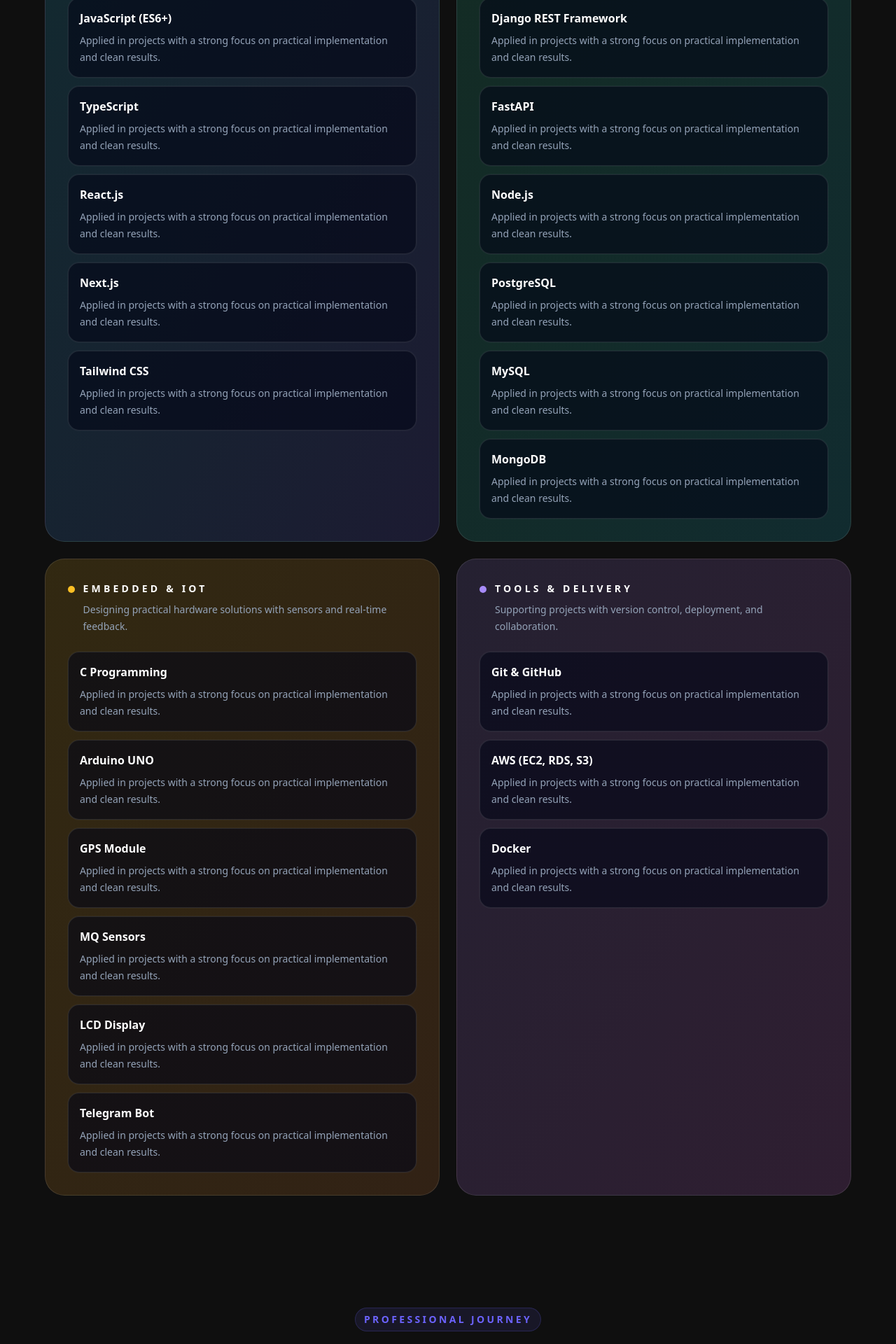
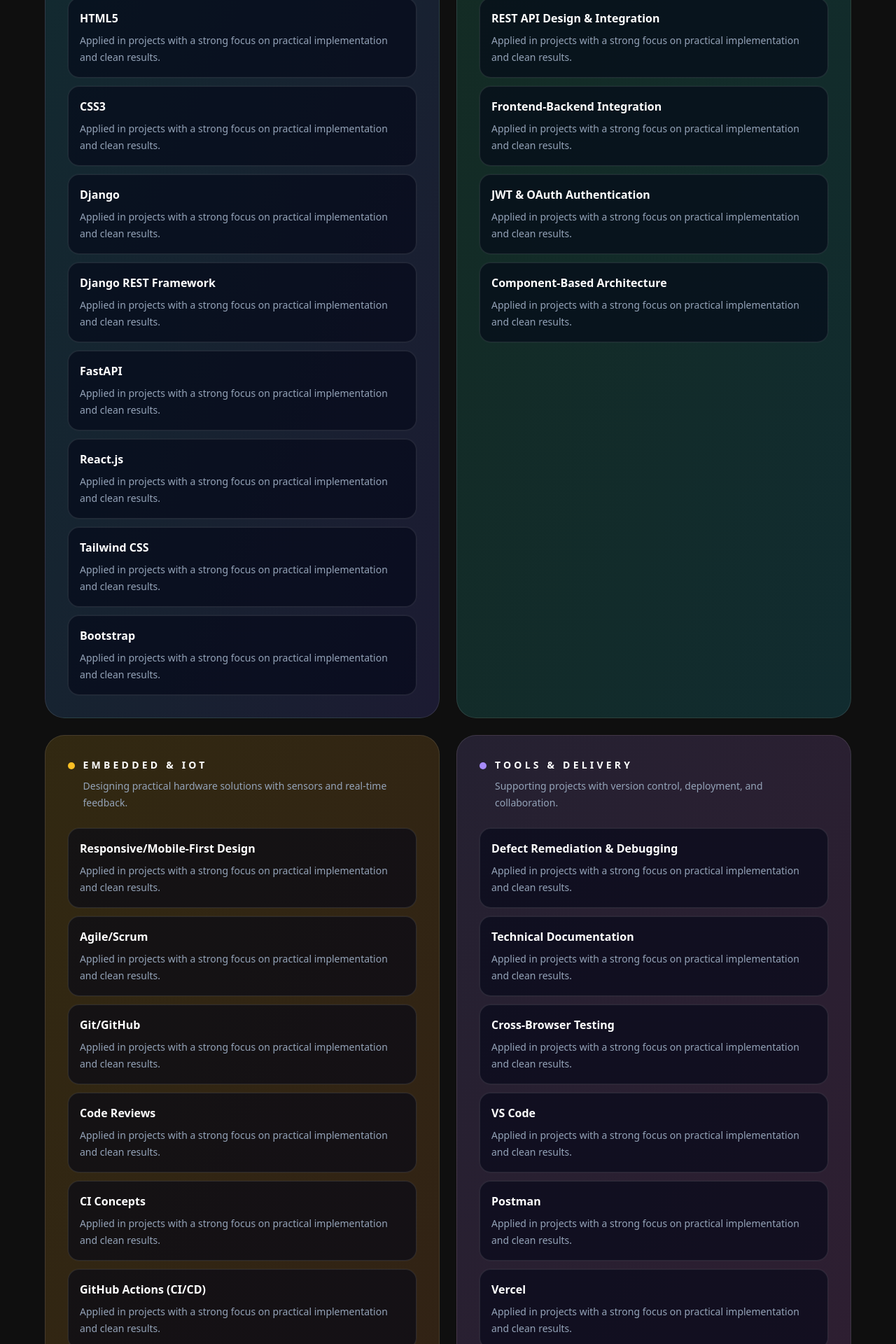
Before and after one commit to TEJASSREERR/my-portfolio, a React (Vite) app: page / in a window 1280 px wide. Shown: the part 2440-4360 px from the top of the page at 70% size. Built offline with nearby package versions, Linux system fonts and the light colour scheme.

Commit message:
Save local changes

```diff
--- a/src/data/skills.js
+++ b/src/data/skills.js
@@ -1,34 +1,40 @@
 export const skills = {
   frontend: [
+    { name: 'Python', level: 90 },
+    { name: 'JavaScript (ES6+)', level: 85 },
     { name: 'HTML5', level: 90 },
     { name: 'CSS3', level: 85 },
-    { name: 'JavaScript (ES6+)', level: 85 },
-    { name: 'TypeScript', level: 70 },
+    { name: 'Django', level: 85 },
+    { name: 'Django REST Framework', level: 82 },
+    { name: 'FastAPI', level: 80 },
     { name: 'React.js', level: 85 },
-    { name: 'Next.js', level: 75 },
-    { name: 'Tailwind CSS', level: 80 }
+    { name: 'Tailwind CSS', level: 80 },
+    { name: 'Bootstrap', level: 78 }
   ],
   backend: [
-    { name: 'Python', level: 85 },
-    { name: 'Django', level: 80 },
-    { name: 'Django REST Framework', level: 78 },
-    { name: 'FastAPI', level: 75 },
-    { name: 'Node.js', level: 75 },
-    { name: 'PostgreSQL', level: 75 },
-    { name: 'MySQL', level: 72 },
-    { name: 'MongoDB', level: 74 }
+    { name: 'PostgreSQL', level: 80 },
+    { name: 'MySQL', level: 78 },
+    { name: 'REST API Design & Integration', level: 85 },
+    { name: 'Frontend-Backend Integration', level: 82 },
+    { name: 'JWT & OAuth Authentication', level: 80 },
+    { name: 'Component-Based Architecture', level: 84 }
   ],
   hardware: [
-    { name: 'C Programming', level: 77 },
-    { name: 'Arduino UNO', level: 72 },
-    { name: 'GPS Module', level: 65 },
-    { name: 'MQ Sensors', level: 60 },
-    { name: 'LCD Display', level: 60 },
-    { name: 'Telegram Bot', level: 62 }
+    { name: 'Responsive/Mobile-First Design', level: 82 },
+    { name: 'Agile/Scrum', level: 80 },
+    { name: 'Git/GitHub', level: 85 },
+    { name: 'Code Reviews', level: 80 },
+    { name: 'CI Concepts', level: 76 },
+    { name: 'GitHub Actions (CI/CD)', level: 74 }
   ],
   other: [
-    { name: 'Git & GitHub', level: 82 },
-    { name: 'AWS (EC2, RDS, S3)', level: 65 },
-    { name: 'Docker', level: 60 }
+    { name: 'Defect Remediation & Debugging', level: 85 },
+    { name: 'Technical Documentation', level: 80 },
+    { name: 'Cross-Browser Testing', level: 78 },
+    { name: 'VS Code', level: 90 },
+    { name: 'Postman', level: 82 },
+    { name: 'Vercel', level: 78 },
+    { name: 'Railway', level: 76 },
+    { name: 'AWS (deployment)', level: 72 }
   ]
 }
```
Also changed, not shown: 1 other file (tests, documents, lock files or other folders).
